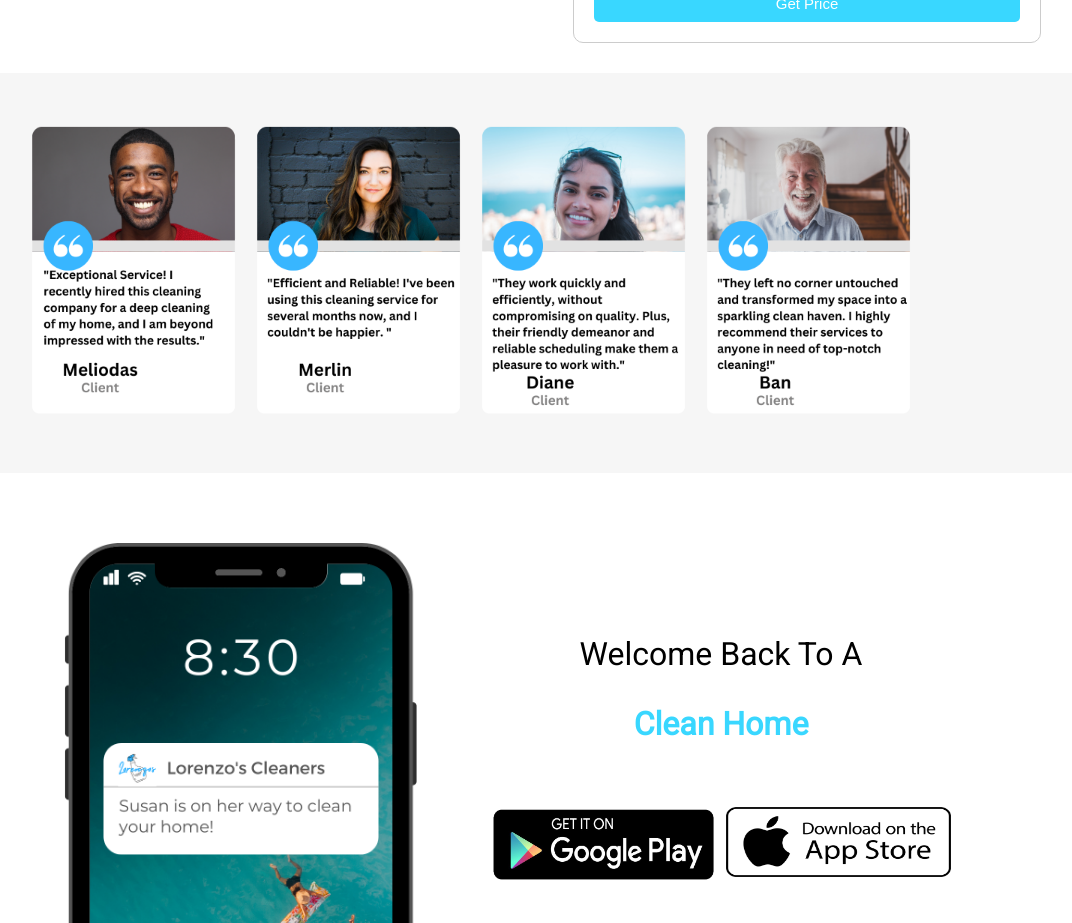
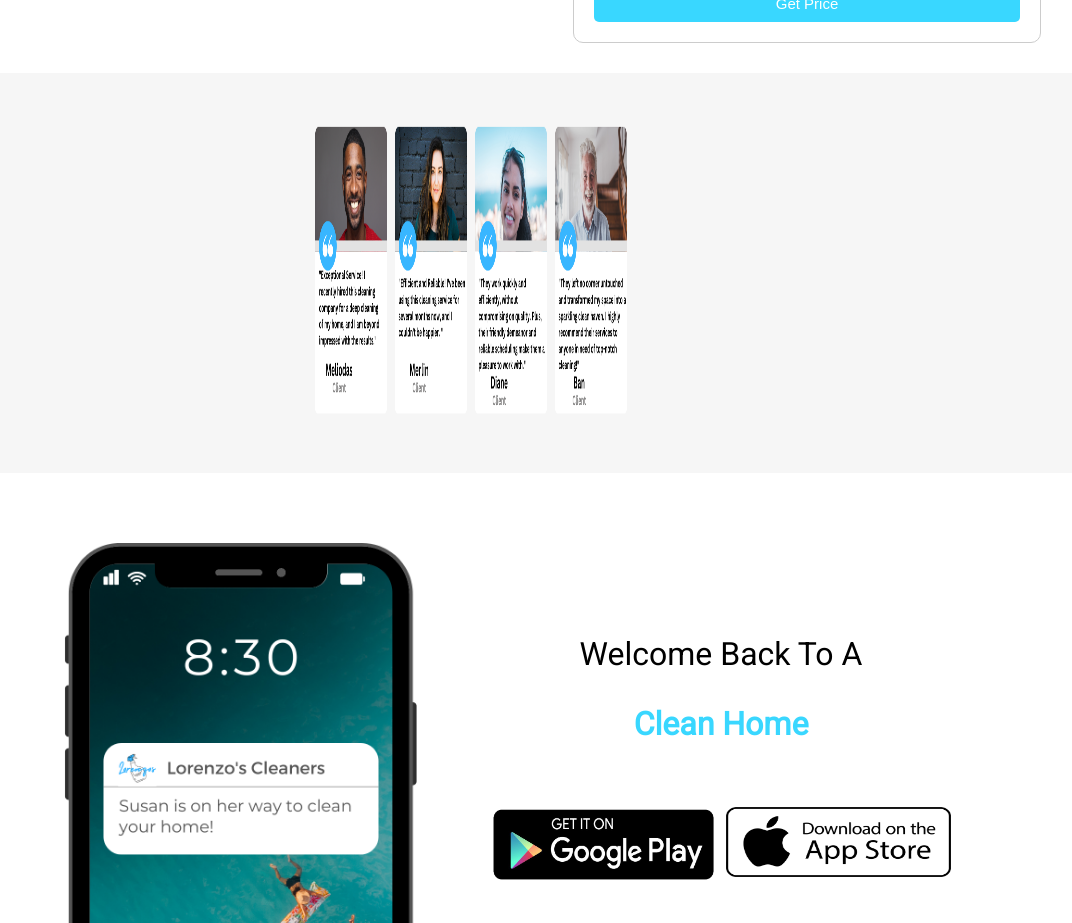
Before and after one commit to LorenzoTaylor/Cleaners, a React (Create React App) app: page / in a window 1280 px wide. Shown: the part 1320-2243 px from the top of the page, without its empty margins (169-1241 px from the left). Built offline with nearby package versions, Linux system fonts and the light colour scheme.

Commit message:
Update Testemonialsstyled.js

```diff
--- a/src/components/Testemonials/Testemonialsstyled.js
+++ b/src/components/Testemonials/Testemonialsstyled.js
@@ -43,7 +43,7 @@ export const TestemonialImage = styled.img`
     align-self: center;
     height: 300px;
     width: 100%;
-    max-width: 100%;
+    max-width: 80px;
 `;
 
 export const ResponsiveDiv = styled.div`
```
